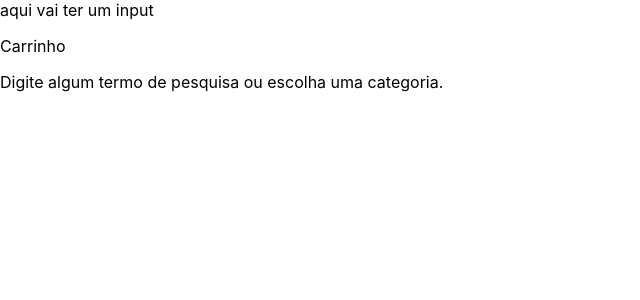
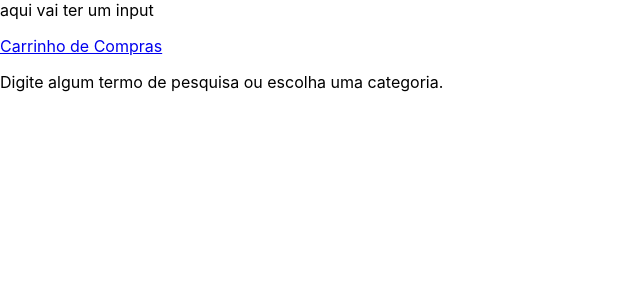
Before and after one commit to emmanoel1/frontend-online-store, a React (Create React App) app: page / in a window 1280 px wide. Shown: the top 300 px of the page, without its empty margins (0-640 px from the left). Built offline with nearby package versions, Linux system fonts and the light colour scheme.

Commit message:
Requisito 3

```diff
--- a/public/index.html
+++ b/public/index.html
@@ -2,7 +2,7 @@
 <html lang="pt-br">
   <head>
     <meta charset="utf-8" />
-    <link rel="icon" href="%PUBLIC_URL%/favicon.ico" />
+    <link rel="icon" href="https://fav.farm/🛍️" />
     <meta name="viewport" content="width=device-width, initial-scale=1" />
     <meta name="theme-color" content="#000000" />
     <meta
@@ -24,7 +24,7 @@
       work correctly both with client-side routing and a non-root public URL.
       Learn how to configure a non-root public URL by running `npm run build`.
     -->
-    <title>Severo</title>
+    <title>Online Store</title>
   </head>
   <body>
     <noscript>You need to enable JavaScript to run this app.</noscript>
--- a/src/components/Content.jsx
+++ b/src/components/Content.jsx
@@ -1,13 +1,15 @@
 import React from 'react';
 import { Route, Switch } from 'react-router-dom';
 
-import App from '../pages/App';
+import SearchPage from '../pages/SearchPage';
+import ShoppingCartPage from '../pages/ShoppingCartPage';
 
 class Content extends React.Component {
   render() {
     return (
       <Switch>
-        <Route exact path="/" component={ App } />
+        <Route exact path="/" component={ SearchPage } />
+        <Route exact path="/ShoppingCartPage" component={ ShoppingCartPage } />
       </Switch>
     );
   }
--- a/src/components/ShoppingCart.jsx
+++ b/src/components/ShoppingCart.jsx
@@ -1,5 +1,5 @@
 import React from 'react';
-// import { Redirect } from 'react-router-dom';
+import { Link } from 'react-router-dom';
 
 class ShoppingCart extends React.Component {
   constructor() {
@@ -10,11 +10,19 @@ class ShoppingCart extends React.Component {
 
   render() {
     return (
-      <p
-        className="shopping_cart_button"
-        data-testid="shopping-cart-button"
-      >
-        Carrinho
+      // <p
+      //   className="shopping_cart_button"
+      //   data-testid="shopping-cart-button"
+      // >
+      //   Carrinho
+      // </p>
+      <p>
+        <Link
+          to="/ShoppingCartPage"
+          data-testid="shopping-cart-button"
+        >
+          Carrinho de Compras
+        </Link>
       </p>
     );
   }
--- a/src/pages/App.jsx
+++ b/src/pages/SearchPage.jsx
@@ -2,7 +2,7 @@ import React from 'react';
 
 import ShoppingCart from '../components/ShoppingCart';
 
-class App extends React.Component {
+class SearchPage extends React.Component {
   constructor() {
     super();
     this.state = {
@@ -22,4 +22,4 @@ class App extends React.Component {
   }
 }
 
-export default App;
+export default SearchPage;
```
